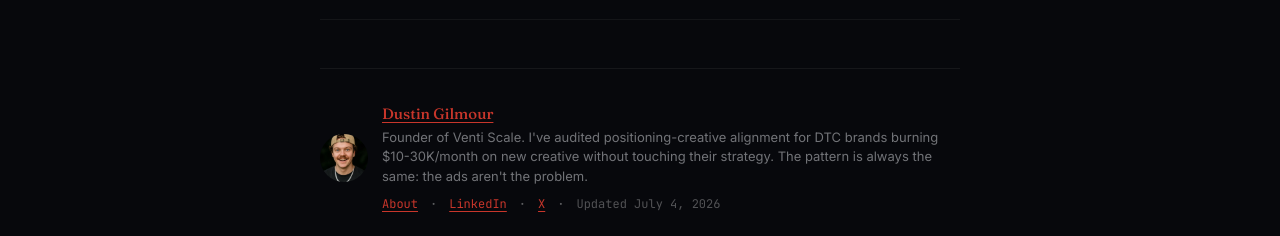
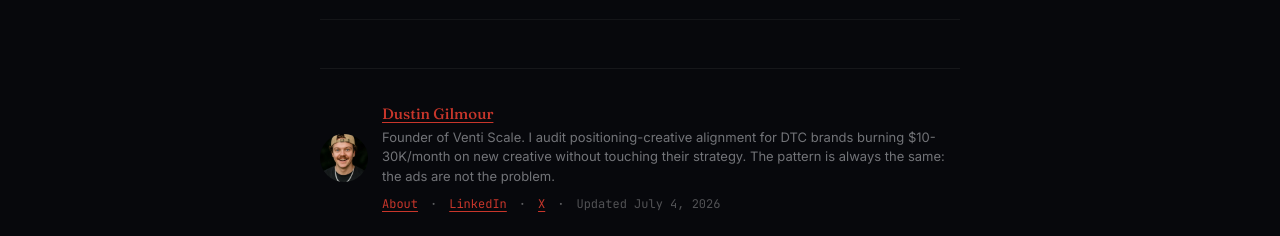
Before and after one commit to dustyboy-23/ventiscale-site, a Next.js app: page /blog/dtc-positioning-creative-mismatch-cac-2026 in a window 1280 px wide. Shown: the part 6267-6503 px from the top of the page. Built offline with nearby package versions, Linux system fonts and the light colour scheme; no server answers.

Commit message:
Blog: fix bioOverride apostrophe encoding

```diff
--- a/app/(marketing)/blog/dtc-positioning-creative-mismatch-cac-2026/page.tsx
+++ b/app/(marketing)/blog/dtc-positioning-creative-mismatch-cac-2026/page.tsx
@@ -476,7 +476,7 @@ export default async function Post() {
           </div>
 
           <BlogAuthorBio
-            bioOverride="Founder of Venti Scale. I&apos;ve audited positioning-creative alignment for DTC brands burning $10-30K/month on new creative without touching their strategy. The pattern is always the same: the ads aren&apos;t the problem."
+            bioOverride="Founder of Venti Scale. I audit positioning-creative alignment for DTC brands burning $10-30K/month on new creative without touching their strategy. The pattern is always the same: the ads are not the problem."
             lastUpdated={DATE}
           />
 
```
